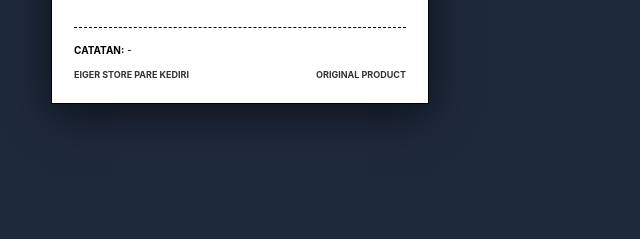
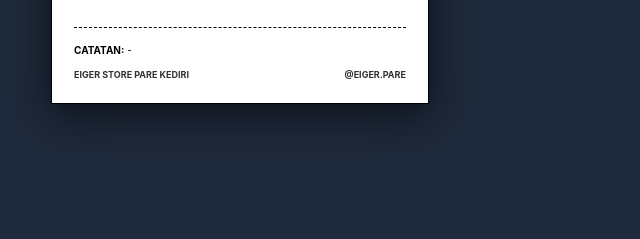
Before and after one commit to akunfan/resiPahlawan, a plain HTML site: page index.html in a window 1280 px wide. Shown: the part 315-554 px from the top of the page, 640-1280 px from the left. Drawn offline with Linux system fonts and the light colour scheme.

Commit message:
Update index.html

```diff
--- a/index.html
+++ b/index.html
@@ -422,7 +422,7 @@
           </div>
           <div class="footer-cols">
             <span>Eiger Store Pare Kediri</span>
-            <span>Original Product</span>
+            <span>@EIGER.PARE</span>
           </div>
         </div>
       </div>
```
